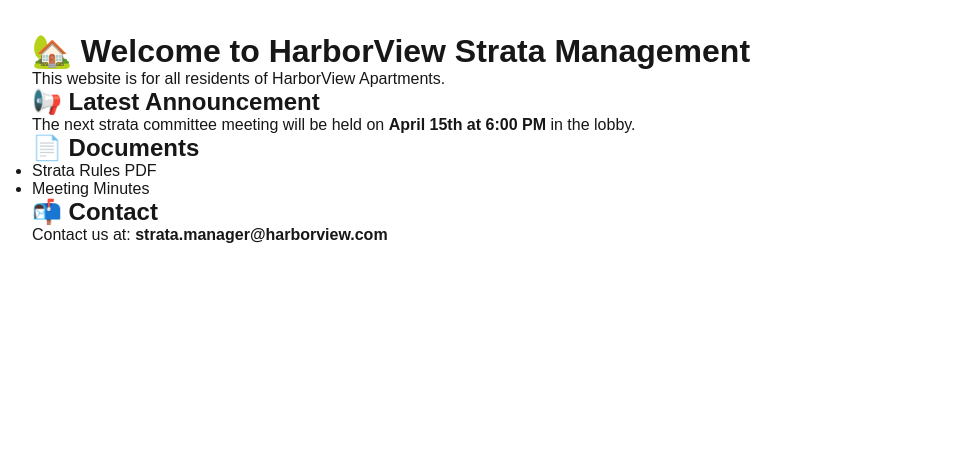
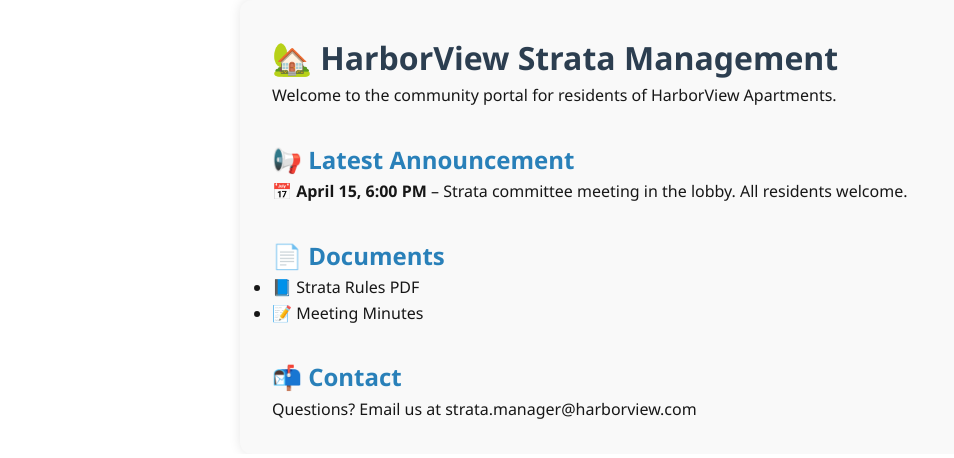
Before and after one commit to GMZ-Ella/strata-management-app, a Next.js app: page / in a window 1280 px wide. Shown: the top 458 px of the page, without its empty margins (0-954 px from the left). Built offline with nearby package versions, Linux system fonts and the light colour scheme.

Commit message:
Update homepage content

```diff
--- a/pages/index.js
+++ b/pages/index.js
@@ -23,21 +23,32 @@ export default function Home() {
         <link rel="icon" href="/favicon.ico" />
       </Head>
 
-      <main style={{ padding: "2rem", fontFamily: "Arial" }}>
-        <h1>🏡 Welcome to HarborView Strata Management</h1>
-        <p>This website is for all residents of HarborView Apartments.</p>
+      <main
+        style={{
+          padding: "2rem",
+          fontFamily: "Segoe UI, Arial",
+          maxWidth: "800px",
+          margin: "0 auto",
+          lineHeight: "1.6",
+          backgroundColor: "#f9f9f9",
+          borderRadius: "12px",
+          boxShadow: "0 0 12px rgba(0,0,0,0.1)"
+        }}
+      >
+        <h1 style={{ color: "#2c3e50" }}>🏡 HarborView Strata Management</h1>
+        <p>Welcome to the community portal for residents of HarborView Apartments.</p>
 
-        <h2>📢 Latest Announcement</h2>
-        <p>The next strata committee meeting will be held on <strong>April 15th at 6:00 PM</strong> in the lobby.</p>
+        <h2 style={{ color: "#2980b9", marginTop: "2rem" }}>📢 Latest Announcement</h2>
+        <p><strong>📅 April 15, 6:00 PM</strong> – Strata committee meeting in the lobby. All residents welcome.</p>
 
-        <h2>📄 Documents</h2>
+        <h2 style={{ color: "#2980b9", marginTop: "2rem" }}>📄 Documents</h2>
         <ul>
-          <li><a href="/documents/strata-rules.pdf" target="_blank">Strata Rules PDF</a></li>
-          <li><a href="/documents/meeting-minutes.pdf" target="_blank">Meeting Minutes</a></li>
+          <li><a href="/documents/strata-rules.pdf" target="_blank">📘 Strata Rules PDF</a></li>
+          <li><a href="/documents/meeting-minutes.pdf" target="_blank">📝 Meeting Minutes</a></li>
         </ul>
 
-        <h2>📬 Contact</h2>
-        <p>Contact us at: <strong>strata.manager@harborview.com</strong></p>
+        <h2 style={{ color: "#2980b9", marginTop: "2rem" }}>📬 Contact</h2>
+        <p>Questions? Email us at <a href="mailto:strata.manager@harborview.com">strata.manager@harborview.com</a></p>
       </main>
     </>
   );
```
